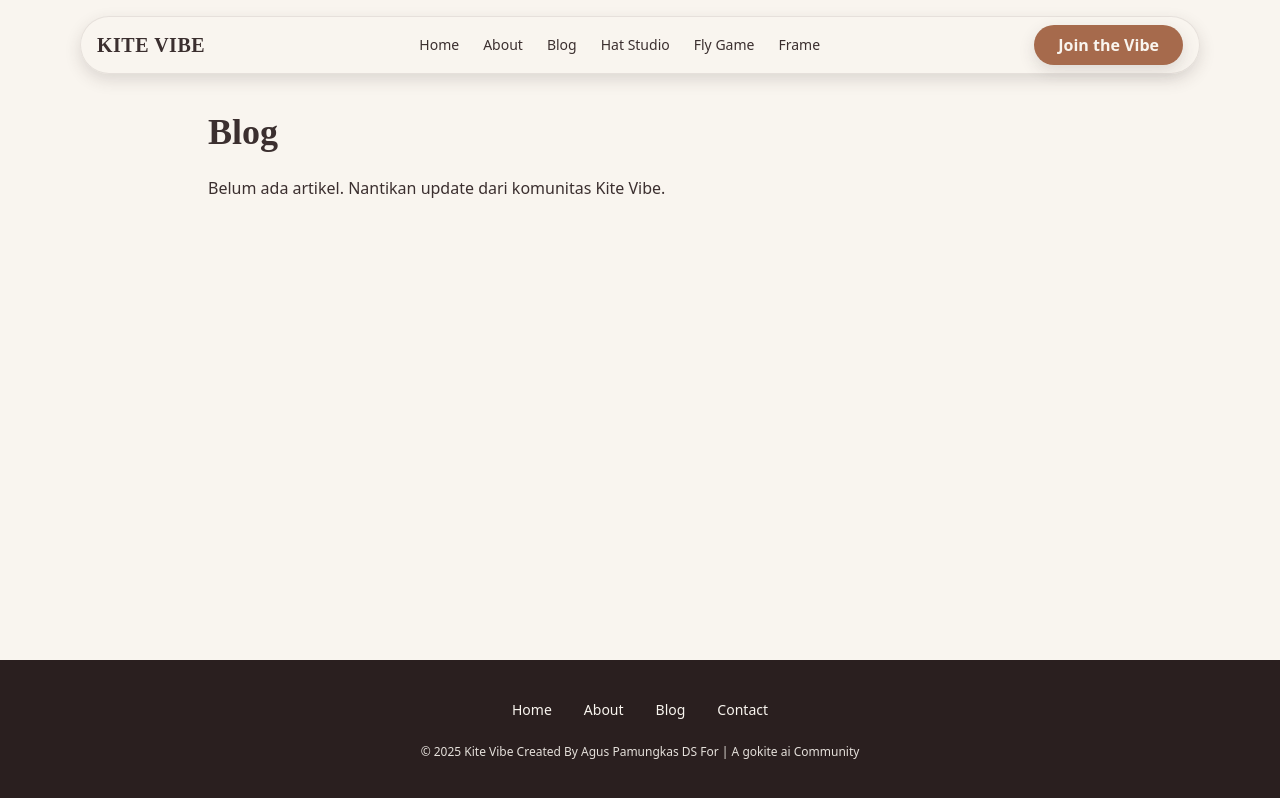
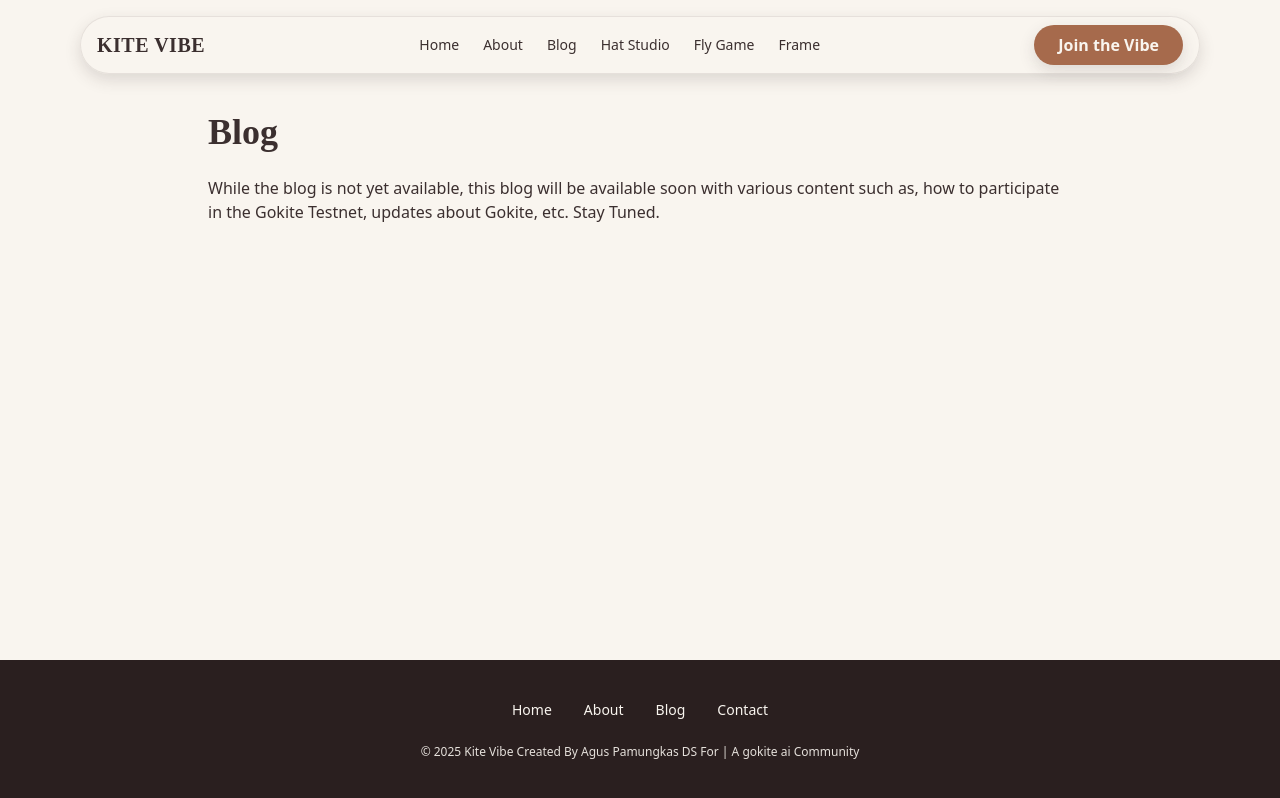
Before and after one commit to apdsdotcom-gif/kitevibe, a Next.js app: page /blog in a window 1280 px wide. Built offline with nearby package versions, Linux system fonts and the light colour scheme.

Commit message:
Update page.tsx

```diff
--- a/app/blog/page.tsx
+++ b/app/blog/page.tsx
@@ -2,7 +2,7 @@ export default function BlogPage(){
   return (
     <main className="mx-auto max-w-4xl px-4 py-28">
       <h1 className="h-playfair text-4xl font-bold">Blog</h1>
-      <p className="mt-6">Belum ada artikel. Nantikan update dari komunitas Kite Vibe.</p>
+      <p className="mt-6">While the blog is not yet available, this blog will be available soon with various content such as, how to participate in the Gokite Testnet, updates about Gokite, etc. Stay Tuned.</p>
     </main>
   );
 }
```
